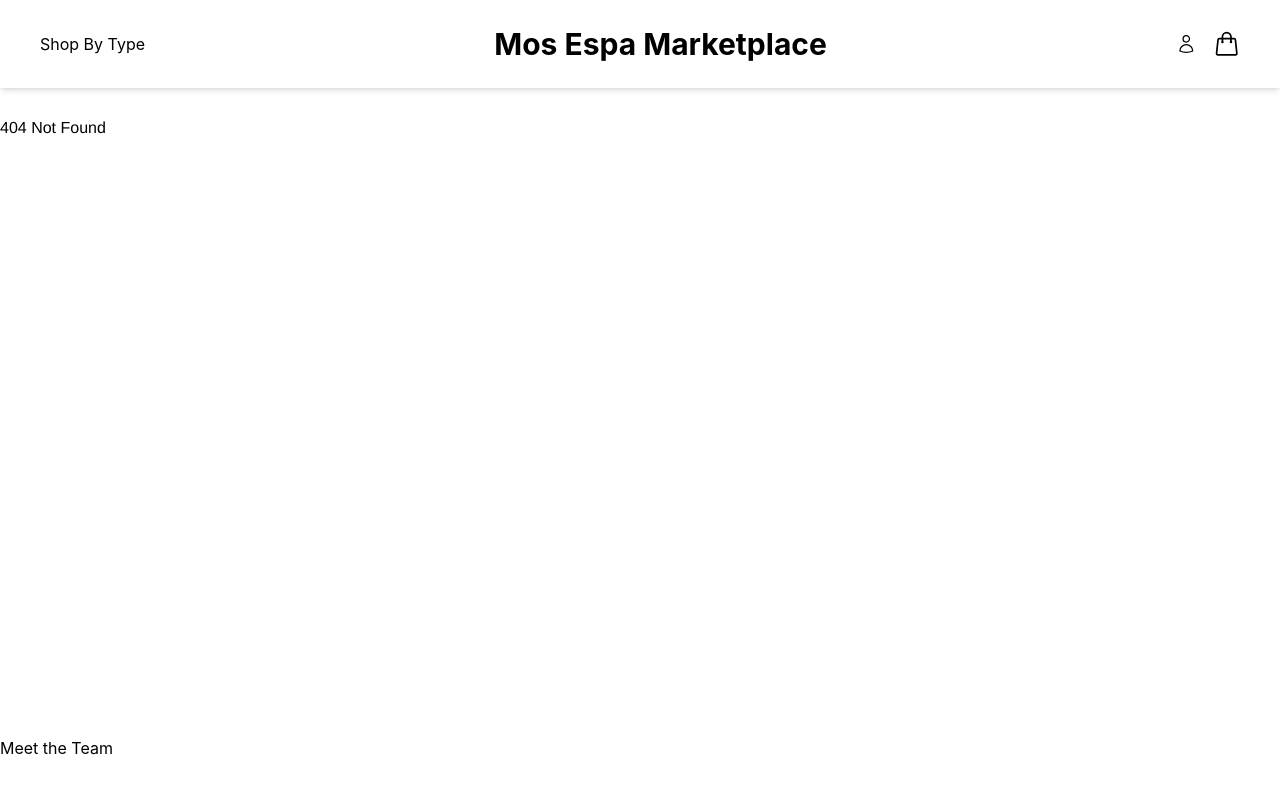
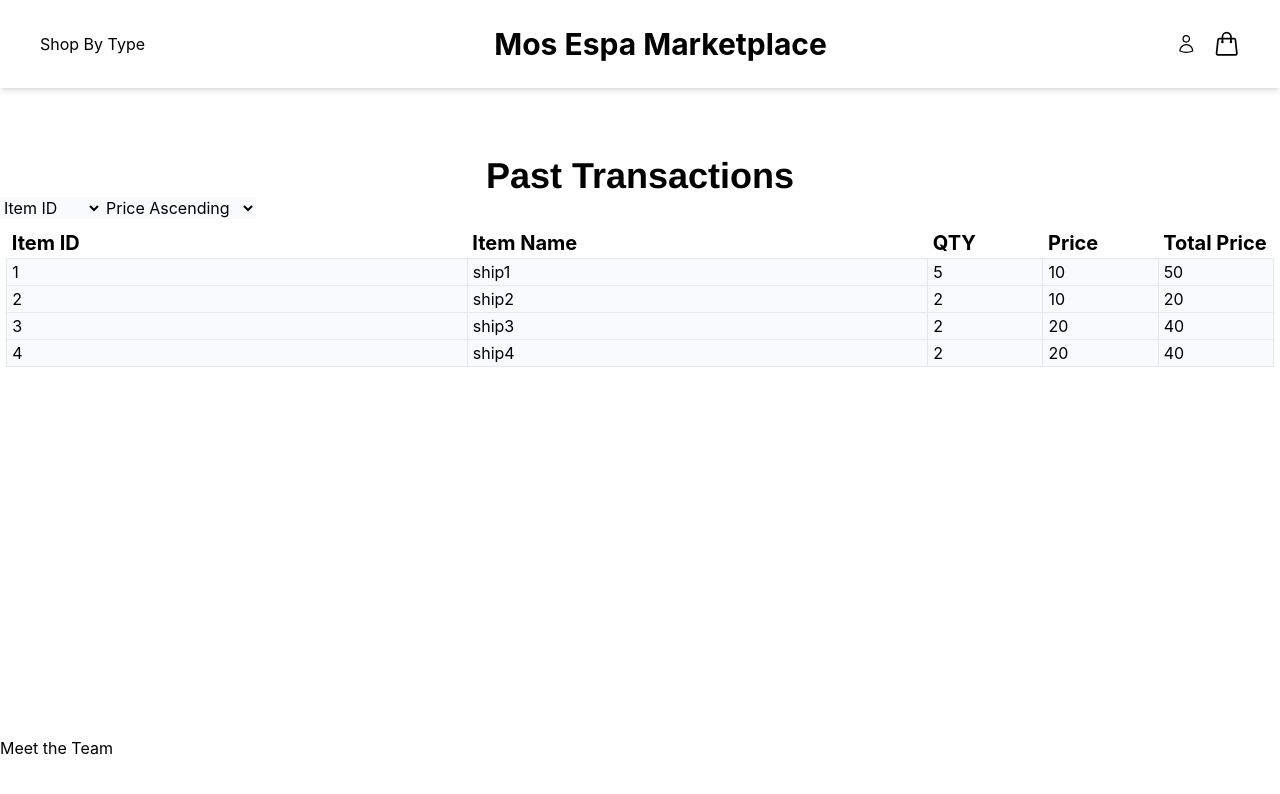
Before and after one commit to rysllvn/starmax-fe, a React (Create React App) app: page /purchase_history in a window 1280 px wide. Before the commit this address had no page. Shown: the top 794 px of the page. Built offline with nearby package versions, Linux system fonts and the light colour scheme.

Commit message:
Added Cart, Purchase History, Shipping pages
Purchase history shows items as a table, which can be updated in the future

```diff
--- a/src/App.tsx
+++ b/src/App.tsx
@@ -11,6 +11,9 @@ import Layout from './components/Layout';
 import HomePage from './pages/HomePage';
 import TeamPage from './pages/TeamPage';
 import NoMatchPage from './pages/NoMatchPage';
+import ShippingPage from './pages/ShippingPage';
+import PurchaseHistoryPage from './pages/PurchaseHistoryPage';
+import CartPage from './pages/CartPage';
 
 function App() {
   return (
@@ -18,6 +21,9 @@ function App() {
       <Route path="/" element={<Layout />}>
         <Route index element={<HomePage />} />
         <Route path="team" element={<TeamPage />} />
+        <Route path="/shipping" element={<ShippingPage />} />
+        <Route path="/cart" element={<CartPage />} />
+        <Route path="/purchase_history" element={<PurchaseHistoryPage />} />
         <Route path="*" element={<NoMatchPage />} />
       </Route>
     </Routes>
--- /dev/null
+++ b/src/pages/CartPage.tsx
@@ -0,0 +1,9 @@
+export default function CartPage(){
+    return(
+        <div>
+            <h1>Cart Page</h1>
+        </div>
+    );
+    //Check to see if cart is empty. If it is, load an the empty page content. Otherwise, load the regular page
+    //This will reuse a lot of the same code from Purchase history. The only different is adding the ability to update qty and the ability to checkout
+}
--- /dev/null
+++ b/src/pages/PurchaseHistoryPage.tsx
@@ -0,0 +1,90 @@
+import { useEffect, useState } from "react";
+import { cartItemType } from "../utilities/types";
+
+//Any additional columns added to this will mean additional changes will need to be made to both this page and types.ts
+const fakeList = [
+    {
+        id: '1',
+        name: 'ship1',
+        qty: 5,
+        price: 10
+    },
+    {
+        id: '2',
+        name: 'ship2',
+        qty: 2,
+        price: 10
+    },
+    {
+        id: '3',
+        name: 'ship3',
+        qty: 2,
+        price: 20
+    },
+    {
+        id: '4',
+        name: 'ship4',
+        qty: 2,
+        price: 20
+    },
+]
+
+export default function PurchaseHistoryPage(){
+    const [purchaseHistory, showPurchaseHistory] = useState<cartItemType[]>([]);
+    const DisplayData=purchaseHistory.map(
+        (details) => {
+            return(
+                <tr className="border-b border-l bg-slate-50">
+                    <td className="border-r translate-x-1">{details.id}</td>
+                    <td className="border-r translate-x-1">{details.name}</td>
+                    <td className="border-r translate-x-1">{details.qty}</td>
+                    <td className="border-r translate-x-1">{details.price}</td>
+                    <td className="border-r translate-x-1"> {details.price * details.qty} </td>
+                </tr>
+            )
+        }
+    )
+
+    useEffect(() => {
+        showPurchaseHistory(fakeList); //Will eventually replace this with a list loaded from the database
+    }, []);
+
+    return(
+        <>
+            <div className="flex flex-col items-center mt-10">
+                <h1 className="text-4xl font-bold">Past Transactions</h1>
+            </div>
+            <div>
+                <select className="rounded-sm bg-slate-50">
+                    <option className="bg-slate-50">Item ID</option>
+                    <option className="bg-slate-50">Item Name</option>
+                </select>
+                <select className="rounded-sm bg-slate-50">
+                    <option>Price Ascending</option>
+                    <option>Price Descending</option>
+                </select>
+            </div>
+            <div className="flex flex-col items-center mt-2">
+            <table className="table-fixed">
+                <thead className="border-b text-left">
+                    <tr className="text-xl">
+                        <th scope="col" className="w-1/3 translate-x-1">Item ID</th>
+                        <th scope="col" className="w-1/3 translate-x-1">Item Name</th>
+                        <th scope="col" className="w-1/12 translate-x-1">QTY</th>
+                        <th scope="col" className="w-1/12 translate-x-1">Price</th>
+                        <th scope="col" className="w-1/12 translate-x-1">Total Price</th>
+                    </tr>
+                </thead>
+                <tbody>
+                    {DisplayData}
+                </tbody>
+            </table>
+
+        </div>
+        </>
+    );
+
+    function calc(num1: number, num2: number){
+        return num1 * num2;
+    }
+}
--- /dev/null
+++ b/src/pages/ShippingPage.tsx
@@ -0,0 +1,8 @@
+export default function ShippingPage(){
+    return(
+        <div className="flex flex-col items-center mt-20">
+            <h1 className="text-5xl font-bold">Shipping Status</h1>
+            <h1 className="text-4xl font-bold mt-5">Shipping</h1>
+        </div>
+    );
+}
--- a/src/utilities/types.ts
+++ b/src/utilities/types.ts
@@ -7,3 +7,10 @@ export type ItemType = {
   imgUrl: string;
   currentPrice: number;
 }
+
+export type cartItemType = {
+  id : string;
+  name : string;
+  qty : number;
+  price : number;
+}
```
